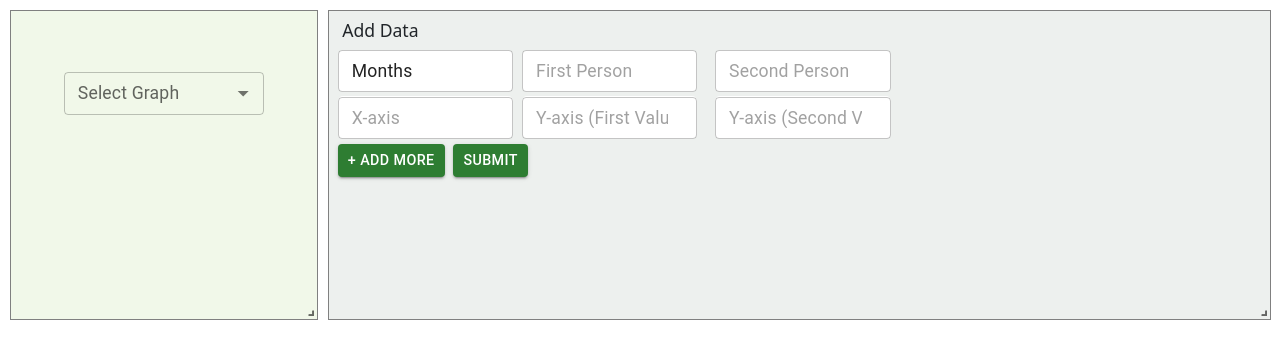
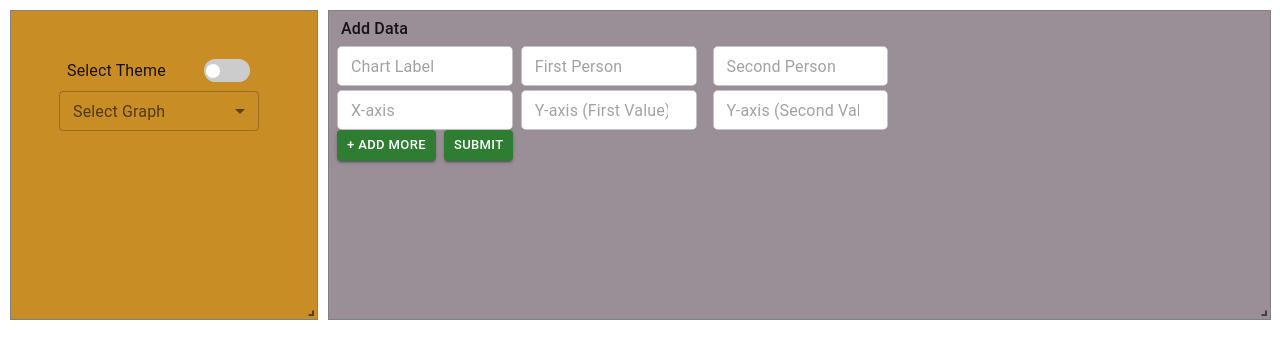
Before and after one commit to Raveen-deep/React-graph, a React (Create React App) app: page / in a window 1280 px wide. Shown: the top 358 px of the page. Built offline with nearby package versions, Linux system fonts and the light colour scheme.

Commit message:
added dark mode

```diff
--- a/package.json
+++ b/package.json
@@ -6,7 +6,7 @@
     "@emotion/react": "^11.10.5",
     "@emotion/styled": "^11.10.5",
     "@mui/icons-material": "^5.11.0",
-    "@mui/material": "^5.11.8",
+    "@mui/material": "^5.11.9",
     "@testing-library/jest-dom": "^5.16.5",
     "@testing-library/react": "^13.4.0",
     "@testing-library/user-event": "^13.5.0",
--- a/src/App.css
+++ b/src/App.css
@@ -2,10 +2,79 @@
     text-align: center;
 }
 * {
-    font-size: 1.1em;
+    font-size: 1em;
 }
 .text-field {
     background-color: white;
     width: 19%;
     border-radius: 5px;
 }
+.switch {
+  position: relative;
+  display: inline-block;
+  width: 46px;
+  height: 23px;
+  left: 38px;
+}
+
+.switch input {
+  opacity: 0;
+  width: 0;
+  height: 0;
+}
+
+.slider {
+  position: absolute;
+  cursor: pointer;
+  top: 0;
+  left: 0;
+  right: 0;
+  bottom: 0;
+  background-color: #ccc;
+  -webkit-transition: .4s;
+  transition: .4s;
+}
+
+.slider:before {
+  position: absolute;
+  content: "";
+  height: 14px;
+  width: 14px;
+  left: 2px;
+  bottom: 4px;
+  background-color: white;
+  -webkit-transition: .4s;
+  transition: .4s;
+}
+
+input:checked + .slider {
+  background-color: #2196F3;
+}
+
+input:focus + .slider {
+  box-shadow: 0 0 1px #2196F3;
+}
+
+input:checked + .slider:before {
+  -webkit-transform: translateX(26px);
+  -ms-transform: translateX(26px);
+  transform: translateX(26px);
+}
+
+/* Rounded sliders */
+.slider.round {
+  border-radius: 34px;
+}
+
+.slider.round:before {
+  border-radius: 50%;
+}
+
+#demo-theme-label{
+  margin-left: 8px;
+  display: block;
+}
+a{
+  color:#808588;
+  color:#ff4843;
+}
--- a/src/App.js
+++ b/src/App.js
@@ -8,7 +8,6 @@ import * as React from "react";
 import BarGraph from "./components/BarGraph";
 import PieGraph from "./components/PieGraph";
 import { Formik, Form, FieldArray } from "formik";
-// import PieGraph from "./components/PieGraph";
 import ListItemText from "@mui/material/ListItemText";
 import { useState } from "react";
 import { Responsive, WidthProvider } from "react-grid-layout";
@@ -19,6 +18,8 @@ import InputLabel from "@mui/material/InputLabel";
 import MenuItem from "@mui/material/MenuItem";
 import FormControl from "@mui/material/FormControl";
 import Select from "@mui/material/Select";
+import { ThemeProvider, createTheme } from "@mui/material/styles";
+import CssBaseline from "@mui/material/CssBaseline";
 const ITEM_HEIGHT = 48;
 const ITEM_PADDING_TOP = 8;
 const MenuProps = {
@@ -38,8 +39,24 @@ function App() {
         first_person: "",
         second_person: "",
     });
+	const [theme, setTheme] = useState("light");
     const [secondYAxis, setSecondYAxis] = useState([]);
 
+	const darkTheme = createTheme({
+  palette: {
+    mode: "dark",
+  },
+});
+const lightTheme = createTheme({
+  palette: {
+    mode: "light",
+  },
+});
+
+const handleThemeChange = () => {
+    const isCurrentDark = theme === "dark";
+    setTheme(isCurrentDark ? "light" : "dark");
+  };
     const initialValues = {
         first_person: "",
         second_person: "",
@@ -78,6 +95,7 @@ function App() {
         setSecondYAxis(second_y_axis);
     };
 
+
   const [personName, setPersonName] = React.useState([]);
   const handleChange = (event) => {
     const {
@@ -91,13 +109,27 @@ function App() {
   };
 
   return (
-        <ResponsiveReactGridLayout className="layout" layouts={[]}>
+    <ThemeProvider theme={theme === "dark" ? darkTheme : lightTheme}>
+      <CssBaseline />
+      <ResponsiveReactGridLayout className="layout">
         <div
-                style={{ border: "solid 1px gray", backgroundColor: "#f1f8e9" }}
+          style={{ border: "solid 1px gray", backgroundColor: "#C98D26" }}
           key="a"
           data-grid={{ x: 0, y: 0, w: 3, h: 2 }}
           className="px-5 py-5"
         >
+          {/* <FormControl sx={{ mt: 1, width: 200 }} size="small"> */}
+            <span id="demo-theme-label">Select Theme
+            <label className="switch">
+              <input
+                type="checkbox"
+                onChange={handleThemeChange}
+                checked={theme === "dark"}
+              />
+              <span className="slider round"></span>
+            </label>
+            </span>
+          {/* </FormControl> */}
           <FormControl sx={{ mt: 1, width: 200 }} size="small">
             <InputLabel id="demo-multiple-checkbox-label">
               Select Graph
@@ -125,7 +157,7 @@ function App() {
             </div>
             <div
                 className="px-2 py-2"
-                style={{ border: "solid 1px gray", background: "#edf0ee" }}
+                style={{ border: "solid 1px gray", background: "rgb(154,142,151)" }}
                 key="b"
                 data-grid={{ x: 3, y: 0, w: 9, h: 2 }}
             >
@@ -140,9 +172,8 @@ function App() {
                             {/* <span className="text-field">Month</span> */}
                             <TextField
                                 size="small"
-                                placeholder="First Person"
+                                placeholder="Chart Label"
                                 variant="outlined"
-                                value='Months'
                                 className="text-field"
                                 inputProps={
                                     { readOnly: true, }
@@ -317,6 +348,7 @@ function App() {
                 </div>
             )}
         </ResponsiveReactGridLayout>
+		</ThemeProvider>
     );
 }
 
```
Lines whose indentation alone changed are shown as unchanged.
